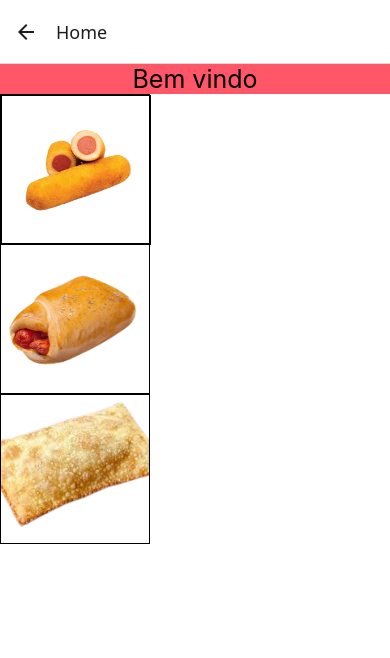
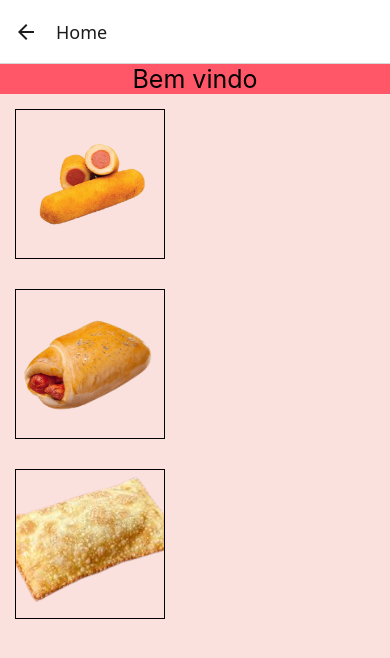
Before and after one commit to Henrique-de-jesus/cantina-app, a React Native app: screen /Home in a window 390 px wide. Shown: the top 658 px of the page. Built offline with nearby package versions, Linux system fonts and the light colour scheme.

Commit message:
agora ta com margin nas coisa

```diff
--- a/screens/HomeScreen.jsx
+++ b/screens/HomeScreen.jsx
@@ -7,7 +7,7 @@ export default function HomeScreen() {
       <Text style={styles.marca}>Bem vindo</Text>
 
       <View>
-    <TouchableOpacity style={styles.imagem}>
+    <TouchableOpacity>
       <Image style={styles.imagem}
         source={require('../image/salsicha.png')} />
     </TouchableOpacity>
@@ -27,7 +27,7 @@ export default function HomeScreen() {
 const styles = StyleSheet.create({
   container: {
     flex: 1,
-    backgroundColor: '#fff',
+    backgroundColor: '#fae1dd',
     // alignItems: 'center',
     // justifyContent: 'center',
   },
@@ -39,6 +39,7 @@ const styles = StyleSheet.create({
   imagem: {
     width: 150,
     height: 150,
-    borderWidth: 1
+    borderWidth: 1,
+    margin: 15
   }
 })
```
